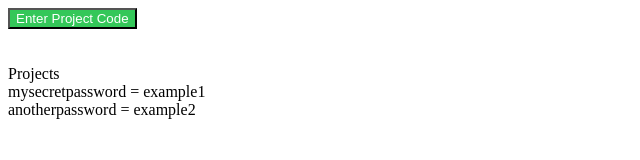
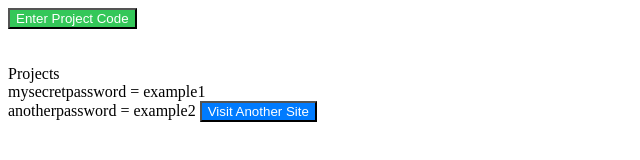
Before and after one commit to deutschween/sigmahub, a plain HTML site: page projectsv2.html in a window 1280 px wide. Shown: the whole page, without its empty margins (0-640 px from the left). Drawn offline with Linux system fonts and the light colour scheme.

Commit message:
Update projectsv2.html

```diff
--- a/projectsv2.html
+++ b/projectsv2.html
@@ -12,6 +12,7 @@
     mysecretpassword = example1
     <br>
     anotherpassword = example2
+    <button style="background-color: #007bff; color: #ffffff;" onclick="window.location.href='https://www.example.net'">Visit Another Site</button>
     <script>
       function checkPassword() {
         var password = prompt("Enter project code:");
```
